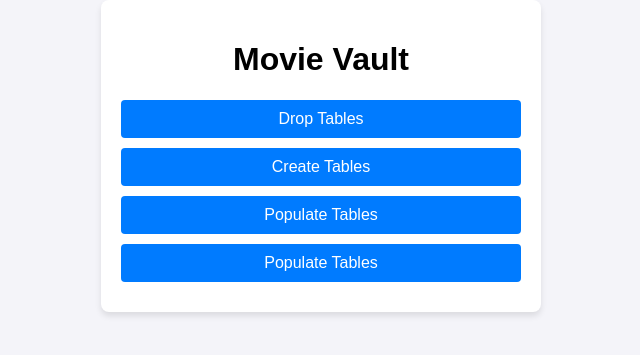
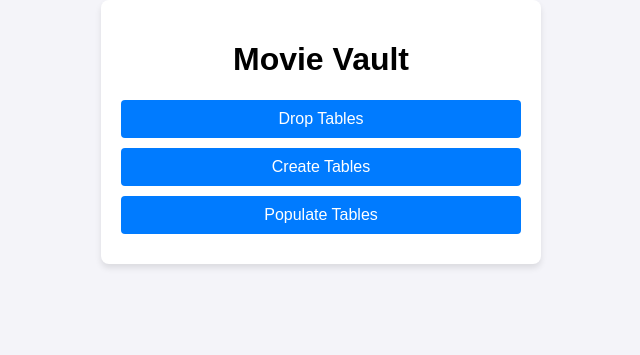
Before and after one commit to nissichima/MovieVault, a PHP site: page / in a window 1280 px wide. Shown: the top 355 px of the page, without its empty margins (319-959 px from the left). Run offline with PHP 8.4, Linux system fonts and the light colour scheme.

Commit message:
removed duplicated populate button

```diff
--- a/index.php
+++ b/index.php
@@ -63,7 +63,6 @@
         <form method="POST">
             <button type="submit" name="action" value="drop">Drop Tables</button>
             <button type="submit" name="action" value="create">Create Tables</button>
-            <button type="submit" name="action" value="populate">Populate Tables</button>
             <button type="submit" name="action" value="populate">Populate Tables</button>
         </form>
     </div>
```
